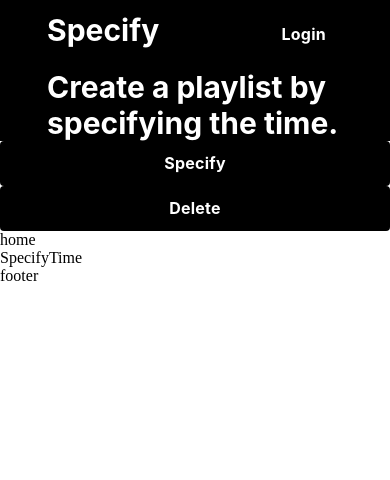
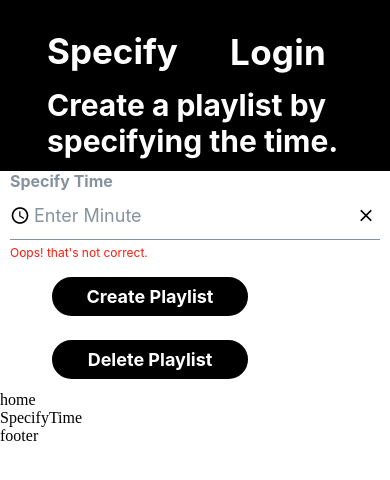
Before and after one commit to pp-develop/music-timer, a React Native app in the folder app/: screen / in a window 390 px wide. Shown: the top 480 px of the page. Built offline with nearby package versions, Linux system fonts and the light colour scheme.

Commit message:
feat: update app

```diff
--- a/app/package.json
+++ b/app/package.json
@@ -14,17 +14,17 @@
     "@rneui/themed": "^4.0.0-rc.7",
     "axios": "^1.2.3",
     "expo": "~47.0.12",
+    "expo-linear-gradient": "~12.0.1",
     "expo-status-bar": "~1.4.2",
     "npm-check-updates": "^16.6.2",
     "react": "18.1.0",
     "react-dom": "18.1.0",
     "react-native": "0.70.5",
+    "react-native-gesture-handler": "~2.8.0",
     "react-native-safe-area-context": "4.4.1",
     "react-native-screens": "~3.18.2",
     "react-native-vector-icons": "^9.2.0",
-    "react-native-web": "^0.18.10",
-    "expo-linear-gradient": "~12.0.1",
-    "react-native-gesture-handler": "~2.8.0"
+    "react-native-web": "^0.18.10"
   },
   "devDependencies": {
     "@babel/core": "^7.20.12",
--- a/app/src/App.tsx
+++ b/app/src/App.tsx
@@ -7,6 +7,8 @@ import { Footer } from "./components/Footer";
 import { SpecifyForm } from "./components/SpecifyForm";
 import { DeletePlaylist } from "./components/DeletePlaylistButton";
 import { SafeAreaProvider } from 'react-native-safe-area-context';
+import { CreatePlaylistButton } from './components/CreatePlaylistButton';
+import { PlaylistDialog } from './components/PlaylistDialog';
 
 export const App = () => {
   return (
@@ -14,7 +16,9 @@ export const App = () => {
       <Header />
       <Description />
       <SpecifyForm />
+      {/* <CreatePlaylistButton /> */}
       <DeletePlaylist />
+      {/* <PlaylistDialog /> */}
       <Home />
       <SpecifyTime />
       <Footer />
--- /dev/null
+++ b/app/src/components/CreatePlaylistButton.tsx
@@ -0,0 +1,24 @@
+import React from "react";
+import { Button } from "@rneui/base";
+
+export const CreatePlaylistButton = (prop: any) => {
+
+    return (
+        <Button
+            title="Create Playlist"
+            buttonStyle={{
+                backgroundColor: 'black',
+                borderWidth: 2,
+                borderColor: 'white',
+                borderRadius: 30,
+            }}
+            containerStyle={{
+                width: 200,
+                marginHorizontal: 50,
+                marginVertical: 10,
+            }}
+            titleStyle={{ fontWeight: 'bold' }}
+            onPress={prop.onclick}
+        />
+    );
+}
--- a/app/src/components/DeletePlaylistButton.tsx
+++ b/app/src/components/DeletePlaylistButton.tsx
@@ -1,4 +1,5 @@
 import React from 'react';
+import { Button } from "@rneui/base";
 import { Text, StyleSheet, Pressable } from 'react-native';
 import axios from 'axios';
 
@@ -25,9 +26,22 @@ const onPress = () => {
 export const DeletePlaylist = (props: any) => {
     const { title = 'Delete' } = props;
     return (
-        <Pressable style={styles.button} onPress={onPress}>
-            <Text style={styles.text}>{title}</Text>
-        </Pressable>
+        <Button
+            title="Delete Playlist"
+            buttonStyle={{
+                backgroundColor: 'black',
+                borderWidth: 2,
+                borderColor: 'white',
+                borderRadius: 30,
+            }}
+            containerStyle={{
+                width: 200,
+                marginHorizontal: 50,
+                marginVertical: 10,
+            }}
+            titleStyle={{ fontWeight: 'bold' }}
+            onPress={onPress}
+        />
     );
 }
 
--- a/app/src/components/Description.tsx
+++ b/app/src/components/Description.tsx
@@ -15,7 +15,13 @@ export const Description = () => {
       h4Style={{}}
       style={{
         paddingLeft: 47,
+        paddingBottom: 12,
+        paddingRight: 32,
         backgroundColor: "black",
+        maxWidth: 1280,
+        marginLeft: 'auto',
+        marginRight: 'auto',
+        width: '100%'
       }}
     >
       Create a playlist by specifying the time.
--- a/app/src/components/Header.tsx
+++ b/app/src/components/Header.tsx
@@ -6,23 +6,29 @@ export const Header = () => {
     return (
         <HeaderComponent
             backgroundColor="black"
-            backgroundImageStyle={{}}
+            backgroundImageStyle={{
+                backgroundColor: "black"
+            }}
             barStyle="default"
             centerComponent={{
                 text: "Specify",
                 style: {
                     color: "white",
-                    fontSize: 30,
+                    fontSize: 35,
                     fontWeight: "bold"
                 },
             }}
             centerContainerStyle={{}}
             containerStyle={{
-                paddingTop: 12,
+                paddingTop: 30,
                 paddingBottom: 12,
                 paddingRight: 32,
                 paddingLeft: 32,
-                borderBottomWidth: 0
+                borderBottomWidth: 0,
+                maxWidth: 1280,
+                marginLeft: 'auto',
+                marginRight: 'auto',
+                width: '100%'
             }}
             leftContainerStyle={{}}
             linearGradientProps={{}}
--- a/app/src/components/OAuthButton.tsx
+++ b/app/src/components/OAuthButton.tsx
@@ -53,7 +53,7 @@ const styles = StyleSheet.create({
         backgroundColor: 'black',
     },
     text: {
-        fontSize: 16,
+        fontSize: 35,
         lineHeight: 21,
         fontWeight: 'bold',
         letterSpacing: 0.25,
--- /dev/null
+++ b/app/src/components/PlaylistDialog.tsx
@@ -0,0 +1,45 @@
+import React from 'react';
+import {
+  Dialog,
+} from '@rneui/themed';
+import { View, StyleSheet } from 'react-native';
+import { ResponseContext } from './SpecifyForm';
+
+export const PlaylistDialog = (prop: any) => {
+  const responseCreatePlayliset = React.useContext(ResponseContext);
+  let response = responseCreatePlayliset;
+
+  const toggleDialog = () => {
+    prop.changeVisible(!prop.visible)
+  };
+
+  return (
+    <View>
+      <Dialog isVisible={prop.visible} onBackdropPress={toggleDialog}>
+        {prop.isLoading ?
+          <Dialog.Loading />
+          :
+          <div>
+            <iframe style={styles.playlist} src={'https://open.spotify.com/embed/playlist/' + response.playlistId + "?utm_source=generator"} width="100%" height="352" frameBorder="0" allowfullscreen="" allow="autoplay; clipboard-write; encrypted-media; fullscreen; picture-in-picture" loading="lazy"></iframe>
+          </div>
+        }
+      </Dialog>
+    </View>
+  );
+};
+
+const styles = StyleSheet.create({
+  button: {
+    borderRadius: 6,
+    width: 220,
+    margin: 20,
+  },
+  buttonContainer: {
+    margin: 20,
+    justifyContent: 'center',
+    alignItems: 'center',
+  },
+  playlist: {
+    borderRadius: 12
+  },
+});
--- a/app/src/components/SpecifyForm.tsx
+++ b/app/src/components/SpecifyForm.tsx
@@ -1,8 +1,70 @@
-import React from 'react';
-import { Text, StyleSheet, Pressable } from 'react-native';
+import React, { useState } from 'react';
+import { StyleSheet } from 'react-native';
 import axios from 'axios';
+// import { Input, Icon } from '@rneui/themed';
+import { Input } from "@rneui/base";
+import Icon from "react-native-vector-icons/MaterialCommunityIcons";
+import { PlaylistDialog } from "./PlaylistDialog"
+import { CreatePlaylistButton } from "./CreatePlaylistButton"
 
-const onPress = () => {
+export const SpecifyForm = () => {
+
+    const [dialogVisible, setDialogVisible] = useState(false);
+    const [isLoading, setisLoading] = useState(false);
+
+    const changeDialogVisible = (isVisible: any) => {
+        setDialogVisible(isVisible)
+    }
+
+    return (
+        <>
+            <Input
+                keyboardType='numeric'
+                containerStyle={{}}
+                disabledInputStyle={{
+                    backgroundColor: 'black',
+                }}
+                inputContainerStyle={{
+                    backgroundColor: "white",
+                    maxWidth: 1280,
+                    marginLeft: 'auto',
+                    marginRight: 'auto',
+                    width: '100%'
+                }}
+                errorMessage="Oops! that's not correct."
+                errorStyle={{
+                    backgroundColor: "white",
+                    maxWidth: 1280,
+                    marginLeft: 'auto',
+                    marginRight: 'auto',
+                    width: '100%'
+                }}
+                errorProps={{}}
+                inputStyle={{}}
+                label="Specify Time"
+                labelStyle={{
+                    backgroundColor: "white",
+                    maxWidth: 1280,
+                    marginLeft: 'auto',
+                    marginRight: 'auto',
+                    width: '100%'
+                }}
+                labelProps={{}}
+                leftIcon={<Icon name="clock-outline" size={20} />}
+                leftIconContainerStyle={{}}
+                rightIcon={<Icon name="close" size={20} />}
+                rightIconContainerStyle={{}}
+                placeholder="Enter Minute"
+            // value={number}
+            />
+            <CreatePlaylistButton onclick={createPlaylist} />
+            <PlaylistDialog visible={dialogVisible} isLoading={isLoading} changeVisible={changeDialogVisible} />
+        </>
+    );
+
+    function createPlaylist() {
+        setDialogVisible(true)
+        setisLoading(true)
         axios.post('http://localhost:8080/playlist',
             {
                 'minute': 25
@@ -18,23 +80,29 @@ const onPress = () => {
         )
             .then(function (response) {
                 console.log(response);
+                if (response.status == 201) {
+                    spotifyResponse.createPlaylist.playlistId = response.data
+                }
+
             })
             .catch(function (error) {
-            console.log(error);
+                console.error(error);
             })
             .finally(function () {
-            // always executed
+                setisLoading(false)
             });
     };
+};
 
-export const SpecifyForm = (props: any) => {
-    const { title = 'Specify' } = props;
-    return (
-        <Pressable style={styles.button} onPress={onPress}>
-            <Text style={styles.text}>{title}</Text>
-        </Pressable>
+const spotifyResponse = {
+    createPlaylist: {
+        playlistId: '',
+    },
+};
+
+export const ResponseContext = React.createContext(
+    spotifyResponse.createPlaylist
 );
-}
 
 const styles = StyleSheet.create({
     button: {
```
Lines whose indentation alone changed are shown as unchanged.
